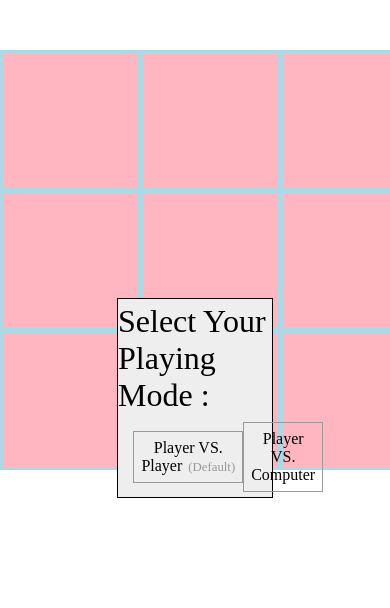
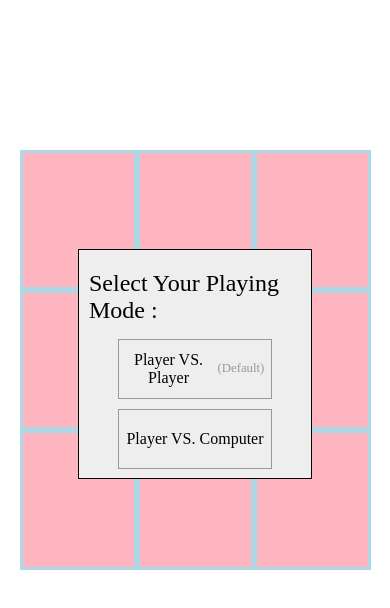
Before and after one commit to EhsanS2/Tic_Tac_Toe, a plain HTML site: page index.html in a window 390 px wide. Shown: the top 608 px of the page. Drawn offline with Linux system fonts and the light colour scheme.

Commit message:
Update style.css

```diff
--- a/style.css
+++ b/style.css
@@ -6,13 +6,14 @@
 body {
     position: relative;
 }
+
 .mode,
 .side {
     position: absolute;
-    width: 40%;
+    width: 500px;
     height: 200px;
-    top: calc((100% - 200px) / 2);
-    left: 30%;
+    top: calc((50% - 200px) / 2);
+    left: calc(50% - 250px);
     display: flex;
     flex-direction: column;
     justify-content: space-around;
@@ -26,6 +27,7 @@ body {
 }
 .modes {
     width: 80%;
+    padding: 10px 30px;
     display: flex;
     justify-content: space-between;
     align-items: center;
@@ -35,9 +37,14 @@ body {
 .xo {
     text-align: center;
     width: 210px;
+    height: 60px;
     padding: 7px;
     border: 1px solid #999;
     cursor: pointer;
+    display: flex;
+    align-items: center;
+    justify-content: center;
+    margin: 10px;
 }
 
 .pvsp span {
@@ -54,7 +61,7 @@ body {
     display: none;
 }
 .board {
-    margin: 50px auto;
+    margin: 150px auto;
     background: lightblue;
     width: 420px;
     height: 420px;
@@ -102,3 +109,30 @@ body {
     cursor: pointer;
     display: none;
 }
+
+@media (max-width: 600px) {
+    .mode,
+    .side {
+        width: 60%;
+        height: 230px;
+        left: 20%;
+    }
+    .pvsp,
+    .pvsc,
+    .xo {
+        width: 90%;
+        margin: 5px;
+    }
+    .modes {
+        width: 100%;
+        flex-direction: column;
+    }
+    .mode p,
+    .side p {
+        font-size: 1.5rem;
+        margin: 20px 10px 0 10px;
+    }
+    .board {
+        width: 90%;
+    }
+}
```
